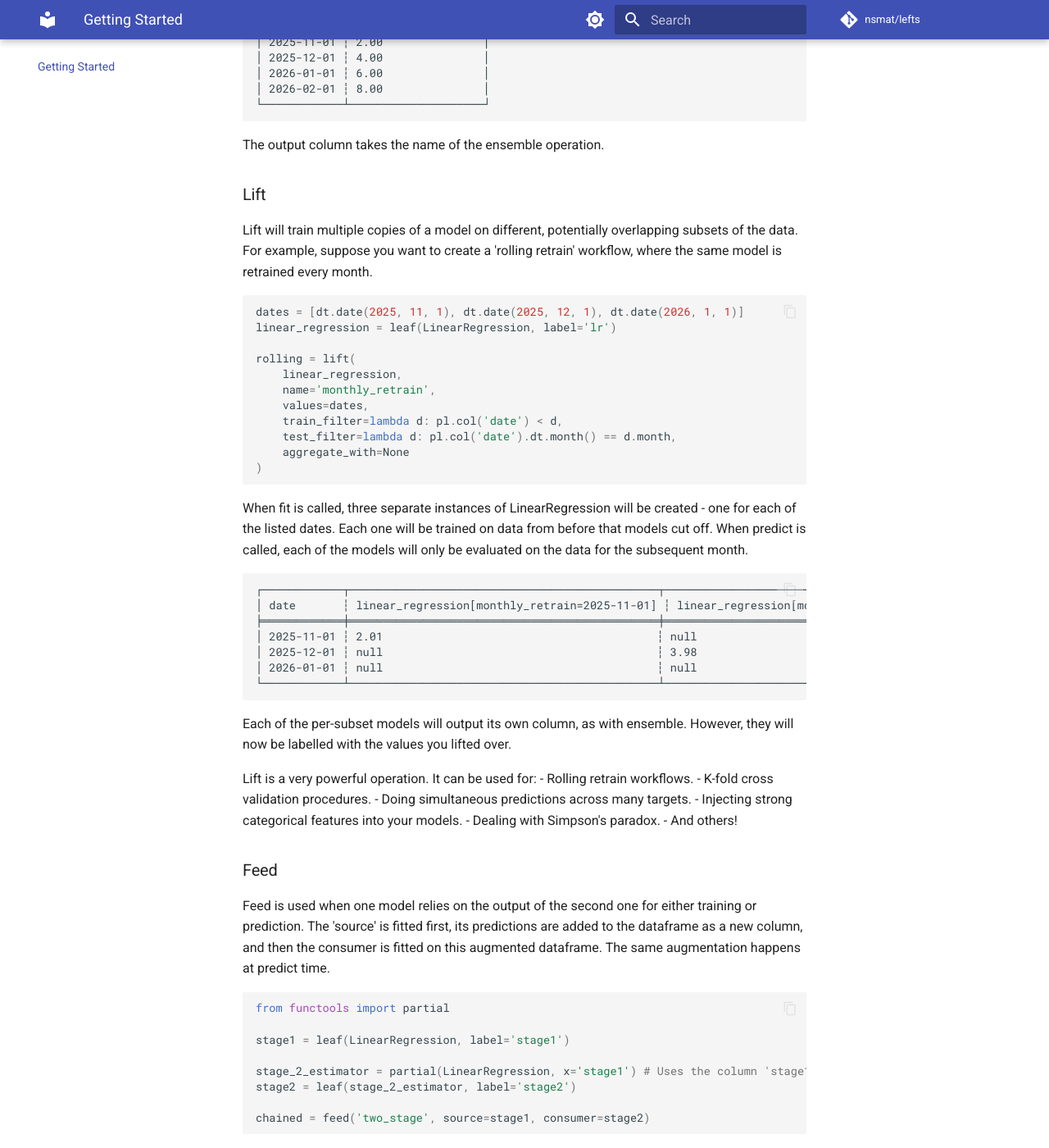
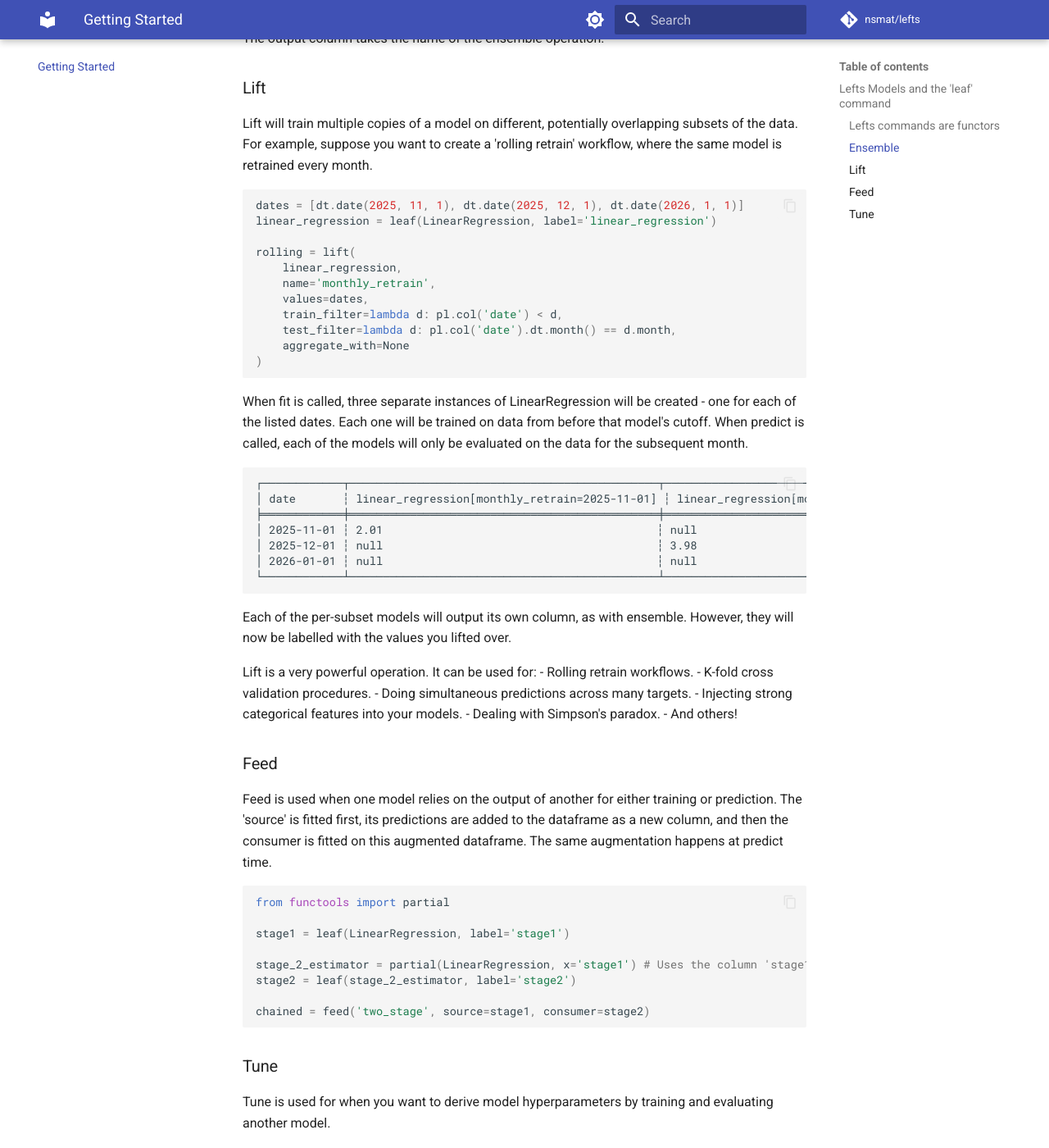
Before and after one commit to nsmat/lefts, an MkDocs documentation site: the page built from docs/understanding-lefts.md, in a window 1280 px wide and 1400 px high, scrolled down 3286 px. Shown: the whole window at 82% size. Built offline with MkDocs 1.6.1 and Material for MkDocs 9.7.7, drawn with Linux system fonts in a browser that asks for light colours; comment, search, counter and statistics services are not loaded; some of the changed text lies outside the part shown.

Commit message:
clean up

````diff
--- a/docs/understanding-lefts.md
+++ b/docs/understanding-lefts.md
@@ -28,7 +22,7 @@
 ```
 
 Which we would pass to leaf like so:
-```
+```python
 model = leaf(LinearRegression, label='linear_regression')
 ```
 
@@ -38,6 +32,8 @@
 - __predict__: generates predictions on the test rows.
 - __train_filter / test_filter / validation_filter__: Polars expressions which tell you whether each row of a dataframe is in the train/test/validation set.
 - __labels__: which gives you unique labels for every estimator instance we create.
+
+Model also has an attribute 'fitted', which stores the trained estimator instances.
 
 The Model output by 'leaf' will look a lot like the original estimator. Calling model.fit and model.predict will give you the same result as if you just used LinearRegression. The filters will mark every row of the dataframe as being in the train, validation, or test sets. The only label is 'linear_regression'.
 
@@ -138,7 +132,7 @@
 ```
 
 ```
-┌────────────┬────────────┐
+┌────────────┬────────────────────┐
 │ date       ┆ mean(linear+lasso) │
 │ ---        ┆ ---                │
 │ date       ┆ f64                │
@@ -158,7 +152,7 @@
 
 ```python
 dates = [dt.date(2025, 11, 1), dt.date(2025, 12, 1), dt.date(2026, 1, 1)]
-linear_regression = leaf(LinearRegression, label='lr')
+linear_regression = leaf(LinearRegression, label='linear_regression')
 
 rolling = lift(
     linear_regression,
@@ -170,7 +164,7 @@
 )
 ```
 
-When fit is called, three separate instances of LinearRegression will be created - one for each of the listed dates. Each one will be trained on data from before that models cut off. When predict is called, each of the models will only be evaluated on the data for the subsequent month.
+When fit is called, three separate instances of LinearRegression will be created - one for each of the listed dates. Each one will be trained on data from before that model's cutoff. When predict is called, each of the models will only be evaluated on the data for the subsequent month.
 
 ```
 ┌────────────┬──────────────────────────────────────────────┬──────────────────────────────────────────────┬──────────────────────────────────────────────┐
@@ -194,7 +188,7 @@
 
 ### Feed
 
-Feed is used when one model relies on the output of the second one for either training or prediction. The 'source' is fitted first, its predictions are added to the dataframe as a new column, and then the consumer is fitted on this augmented dataframe. The same augmentation happens at predict time.
+Feed is used when one model relies on the output of another for either training or prediction. The 'source' is fitted first, its predictions are added to the dataframe as a new column, and then the consumer is fitted on this augmented dataframe. The same augmentation happens at predict time.
 
 ```python
 from functools import partial
@@ -211,7 +205,7 @@
 
 Tune is used for when you want to derive model hyperparameters by training and evaluating another model.
 
-Lefts places a convention around hyperparameters - any modifiable hyperparameters should be arguments in the constructor of the estimator. The free variables that Tune can optimise are the parameters of the estimator __init__
+Lefts places a convention around hyperparameters - any modifiable hyperparameters should be arguments in the constructor of the estimator. The free variables that Tune can optimise are the parameters of the estimator `__init__`.
 
 In the slightly artificial example below, we imagine a linear regression model that allows for a learned offset on top of the prediction.
 
@@ -243,7 +237,7 @@
     return {'offset': bias}
 ```
 
-Then the hyperparameter tuning workflow provided by:
+Then the hyperparameter tuning workflow provided by using Tune:
 
 ```python
 source   = leaf(LinearRegression,           label='source')
@@ -265,6 +259,4 @@
 
 consumer = leaf(parameterised_model, label='consumer')
 consumer.fit(df)
-
-
 ```
````
Also changed, not shown: other parts of docs/understanding-lefts.md (+2 -10 lines), README.md (+0 -10 lines).
